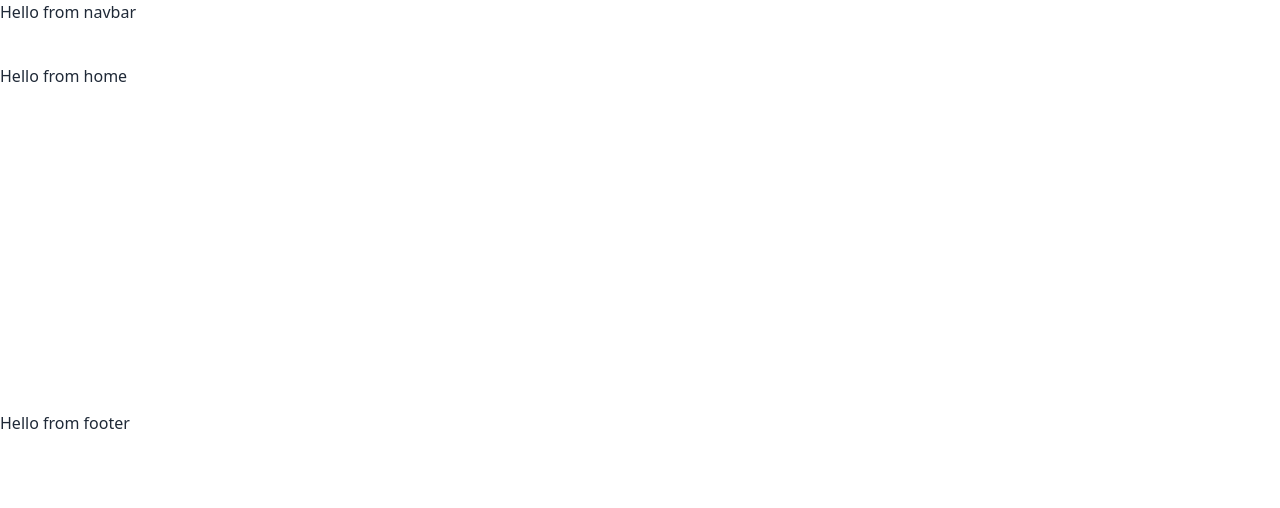
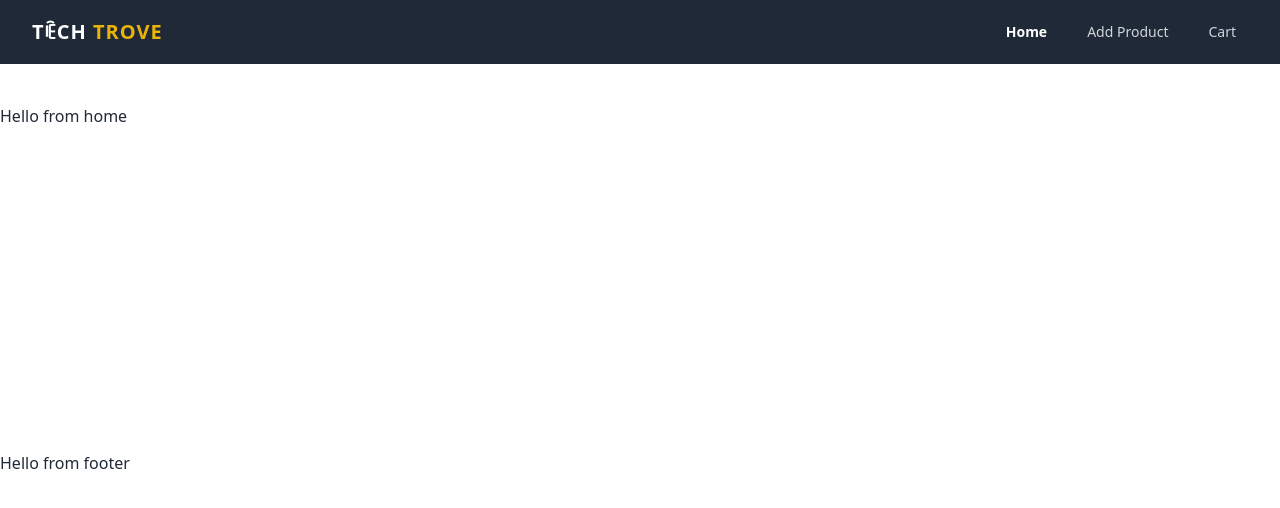
Before and after one commit to RahulSaha1998/Tech-trove-client, a React (Vite) app: page / in a window 1280 px wide. Shown: the top 508 px of the page. Built offline with nearby package versions, Linux system fonts and the light colour scheme.

Commit message:
create navbar

```diff
--- a/package.json
+++ b/package.json
@@ -14,6 +14,7 @@
     "match-sorter": "^6.3.1",
     "react": "^18.2.0",
     "react-dom": "^18.2.0",
+    "react-hot-toast": "^2.4.1",
     "react-router-dom": "^6.16.0",
     "sort-by": "^1.2.0"
   },
--- /dev/null
+++ b/src/components/NavItem.jsx
@@ -0,0 +1,19 @@
+import { NavLink } from "react-router-dom";
+
+const NavItem = ({ route, name, event }) => {
+  return (
+    <NavLink
+      onClick={event ? event : ""}
+      to={route}
+      className={({ isActive }) =>
+        isActive
+          ? "text-white font-bold px-3 py-2 rounded-md text-sm"
+          : "text-gray-300 hover:text-white px-3 py-2 rounded-md text-sm font-medium"
+      }
+    >
+      {name}
+    </NavLink>
+  );
+};
+
+export default NavItem;
--- a/src/shared/Navbar.jsx
+++ b/src/shared/Navbar.jsx
@@ -1,9 +1,91 @@
+import { useState } from "react";
+import { Link } from "react-router-dom";
+import NavItem from "../components/NavItem";
 
 const Navbar = () => {
+
+    // toggle the navbar for responsive display
+    const [isOpen, setIsOpen] = useState(false);
+
+    //   navbar menu items
+    const navItems = (
+        <>
+            <NavItem route="/" name="Home"></NavItem>
+            <NavItem route="/addproduct" name="Add Product"></NavItem>
+            <NavItem route="/cart" name="Cart"></NavItem>
+        </>
+    );
+
     return (
-        <div>
-            <h2>Hello from navbar</h2>
-        </div>
+        <nav className="bg-gray-800">
+            <div className="max-w-7xl mx-auto px-4 sm:px-6 lg:px-8">
+                <div className="flex items-center justify-between h-16">
+                    <div className="flex items-center">
+                        <div className="flex-shrink-0">
+                            <Link to="/">
+                                <span className="text-white text-xl uppercase font-semibold tracking-wider">
+                                    Tꍟch <span className="text-yellow-500">Trove</span>
+                                </span>
+                            </Link>
+                        </div>
+                    </div>
+                    <div className="hidden md:block">
+                        <div className="ml-4 flex items-center">
+                            <ul className="flex space-x-4">{navItems}</ul>
+                        </div>
+                    </div>
+                    <div className="md:hidden">
+                        <button
+                            onClick={() => setIsOpen(!isOpen)}
+                            className="inline-flex items-center justify-center p-2 rounded-md text-gray-400 hover:text-white hover:bg-gray-700 focus:outline-none focus:ring-2 focus:ring-offset-2 focus:ring-offset-gray-800 focus:ring-white"
+                            aria-expanded={isOpen}
+                        >
+                            <span className="sr-only">Open main menu</span>
+                            {!isOpen ? (
+                                <svg
+                                    className="block h-6 w-6"
+                                    xmlns="http://www.w3.org/2000/svg"
+                                    fill="none"
+                                    viewBox="0 0 24 24"
+                                    stroke="currentColor"
+                                    aria-hidden="true"
+                                >
+                                    <path
+                                        strokeLinecap="round"
+                                        strokeLinejoin="round"
+                                        strokeWidth="2"
+                                        d="M4 6h16M4 12h16M4 18h16"
+                                    />
+                                </svg>
+                            ) : (
+                                <svg
+                                    className="block h-6 w-6"
+                                    xmlns="http://www.w3.org/2000/svg"
+                                    fill="none"
+                                    viewBox="0 0 24 24"
+                                    stroke="currentColor"
+                                    aria-hidden="true"
+                                >
+                                    <path
+                                        strokeLinecap="round"
+                                        strokeLinejoin="round"
+                                        strokeWidth="2"
+                                        d="M6 18L18 6M6 6l12 12"
+                                    />
+                                </svg>
+                            )}
+                        </button>
+                    </div>
+                </div>
+            </div>
+            {isOpen && (
+                <div className="md:hidden">
+                    <div className="px-2 pt-2 pb-3 space-y-1 sm:px-3">
+                        <ul className="flex flex-col">{navItems}</ul>
+                    </div>
+                </div>
+            )}
+        </nav>
     );
 };
 
```
Also changed, not shown: .eslintrc.cjs, 1 other file (tests, documents, lock files or other folders).
